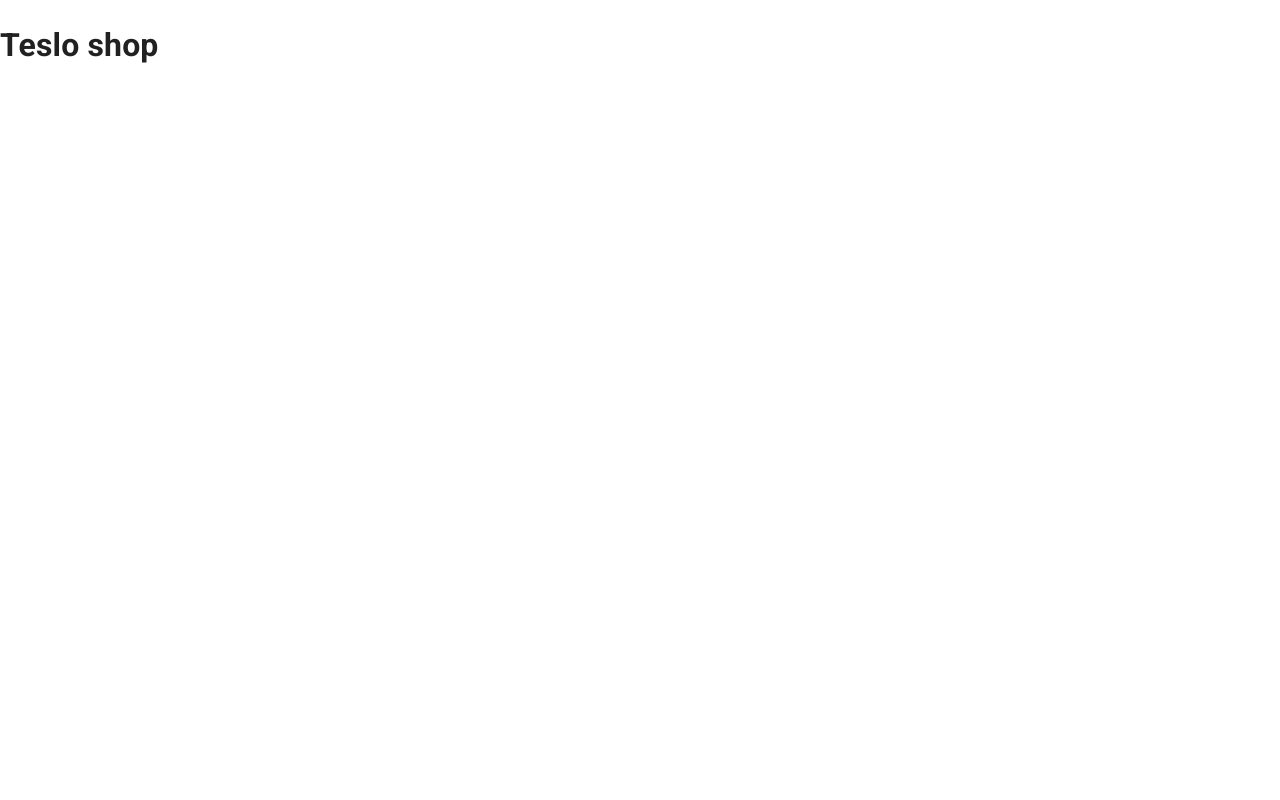
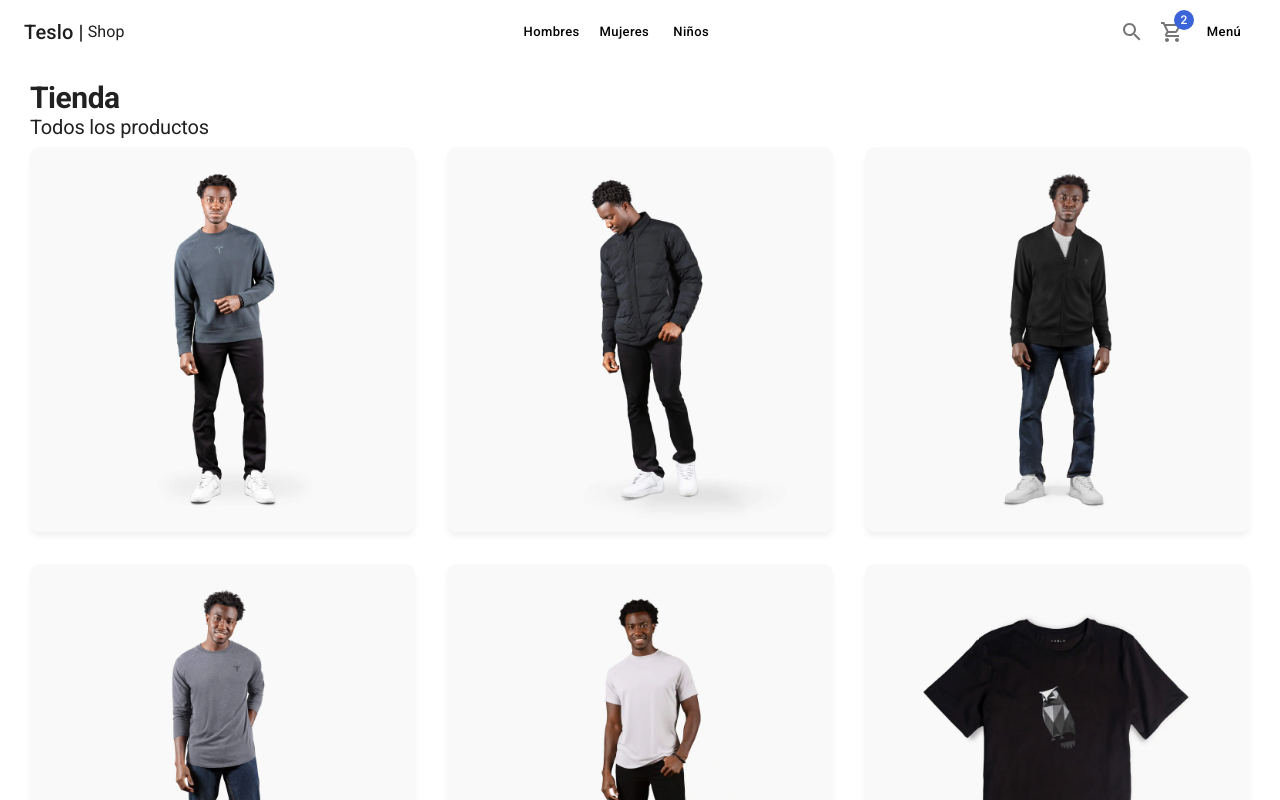
Before and after one commit to tonatiujsanchez/teslo-shop, a Next.js app: page / in a window 1280 px wide. Shown: the top 800 px of the page. Built offline with nearby package versions, Linux system fonts and the light colour scheme.

Commit message:
Estructura inicial realizada

```diff
--- /dev/null
+++ b/components/layouts/ShopLayout.tsx
@@ -0,0 +1,45 @@
+import Head from "next/head"
+import { FC, ReactNode } from "react"
+import { Navbar } from "../ui"
+
+interface Props {
+    children?: ReactNode
+    title: string
+    pageDescription: string
+    imageFullUrl?: string
+}
+
+export const ShopLayout: FC<Props> = ({ children, title, pageDescription, imageFullUrl }) => {
+    return (
+        <>
+            <Head>
+                <title>{title}</title>
+                <meta name="description" content={ pageDescription } />
+
+
+                <meta name="og:title" content={ title } />
+                <meta name="og:description" content={ pageDescription } />
+                {
+                    imageFullUrl && (
+                        <meta name="og:image" content={ imageFullUrl } />
+                    )
+                }
+            </Head>
+            <nav>
+                <Navbar />
+            </nav>
+            {/* TODO: Siderbar */}
+            <main style={{
+                margin: '80px 0',
+                maxWidth: '1440px',
+                padding: '0px 30px'
+            }}>
+                { children }
+            </main>
+
+
+            {/* TODO: footer */}
+            <footer></footer>
+        </>
+    )
+}
--- /dev/null
+++ b/components/layouts/index.ts
@@ -0,0 +1,3 @@
+
+
+export * from './ShopLayout'
--- /dev/null
+++ b/components/ui/Navbar.tsx
@@ -0,0 +1,62 @@
+import NextLink from "next/link"
+
+import { AppBar, Badge, Box, Button, IconButton, Link, Toolbar, Typography } from "@mui/material"
+import { MenuOutlined, SearchOutlined, ShoppingCartOutlined } from "@mui/icons-material"
+
+
+
+export const Navbar = () => {
+    return (
+        <AppBar>
+            <Toolbar>
+                <NextLink href="/" passHref>
+                    <Link display="flex" alignItems="center">
+                        <Typography variant="h6">Teslo |</Typography>
+                        <Typography sx={{ ml: 0.5 }}>Shop</Typography>
+                    </Link>
+                </NextLink>
+
+                <Box flex={1} />
+
+                <Box sx={{ display: { xs: 'none', sm: 'block' } }}>
+                    <NextLink href='/category/men' passHref>
+                        <Link>
+                            <Button>Hombres</Button>
+                        </Link>
+                    </NextLink>
+                    <NextLink href='/category/women' passHref>
+                        <Link>
+                            <Button>Mujeres</Button>
+                        </Link>
+                    </NextLink>
+                    <NextLink href='/category/kid' passHref>
+                        <Link>
+                            <Button>Niños</Button>
+                        </Link>
+                    </NextLink>
+                </Box>
+
+                <Box flex={1} />
+
+                <IconButton>
+                    <SearchOutlined />
+                </IconButton>
+
+                <NextLink href="/cart" passHref>
+                    <Link>
+                        <IconButton>
+                            <Badge badgeContent={2} color="secondary">
+                                <ShoppingCartOutlined />
+                            </Badge>
+                        </IconButton>
+                    </Link>
+                </NextLink>
+                <Button>
+                    Menú
+                    {/* <MenuOutlined /> */}
+                </Button>
+
+            </Toolbar>
+        </AppBar>
+    )
+}
--- /dev/null
+++ b/components/ui/index.ts
@@ -0,0 +1 @@
+export * from './Navbar';
--- a/pages/index.tsx
+++ b/pages/index.tsx
@@ -1,9 +1,36 @@
+import { Card, CardActionArea, CardMedia, Grid, Typography } from '@mui/material'
 import type { NextPage } from 'next'
+import { ShopLayout } from '../components/layouts'
+import { initialData } from '../database/products'
+
+
 
 const Home: NextPage = () => {
-  return (
-    <h1>Teslo shop</h1>
-  )
+    return (
+        <ShopLayout title={'Teslo-Shop - Home'} pageDescription={'Encuentra los mejores productos de teslo aqui'}>
+            <Typography variant='h1' component='h1'>Tienda</Typography>
+            <Typography variant='h2' sx={{mb: 1}}>Todos los productos</Typography>
+
+
+            <Grid container spacing={4}>
+                { initialData.products.map( product =>(
+                    <Grid item xs={6} sm={4} key={product.slug}>
+                        <Card>
+                            <CardActionArea>
+                                <CardMedia
+                                    component="img"
+                                    image={`products/${product.images[0]}`}
+                                    alt={product.title} />
+                            </CardActionArea>
+                        </Card>
+                    </Grid>
+
+                ))
+
+                }
+            </Grid>
+        </ShopLayout>
+    )
 }
 
 export default Home
--- a/themes/light-theme.ts
+++ b/themes/light-theme.ts
@@ -57,6 +57,8 @@
       },
       styleOverrides: {
         root: {
+          backgroundColor: 'white',
+          color: 'black',
           textTransform: 'none',
           boxShadow: 'none',
           borderRadius: 10,
```
Also changed, not shown: pages/404.tsx (added, +16 -0 lines).
